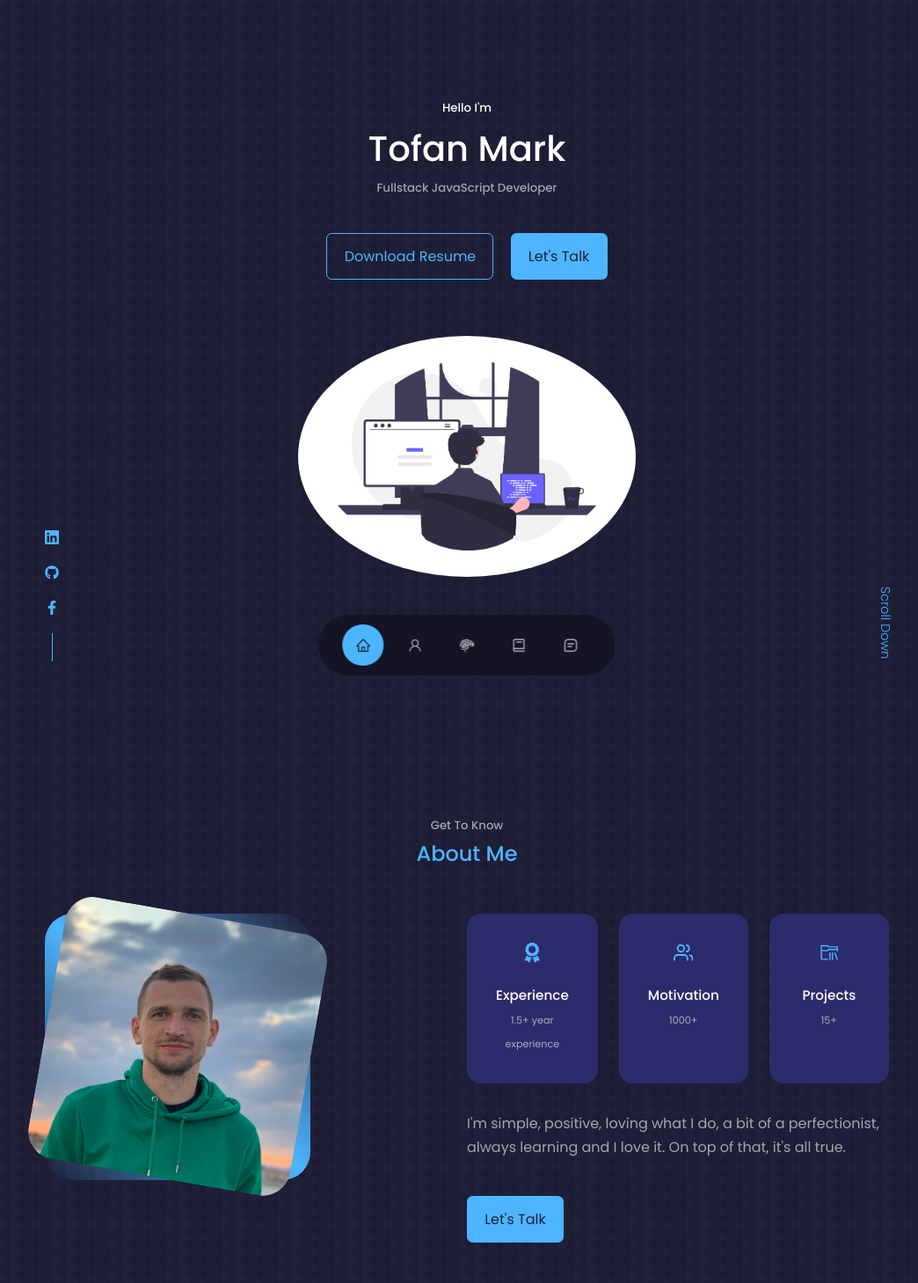
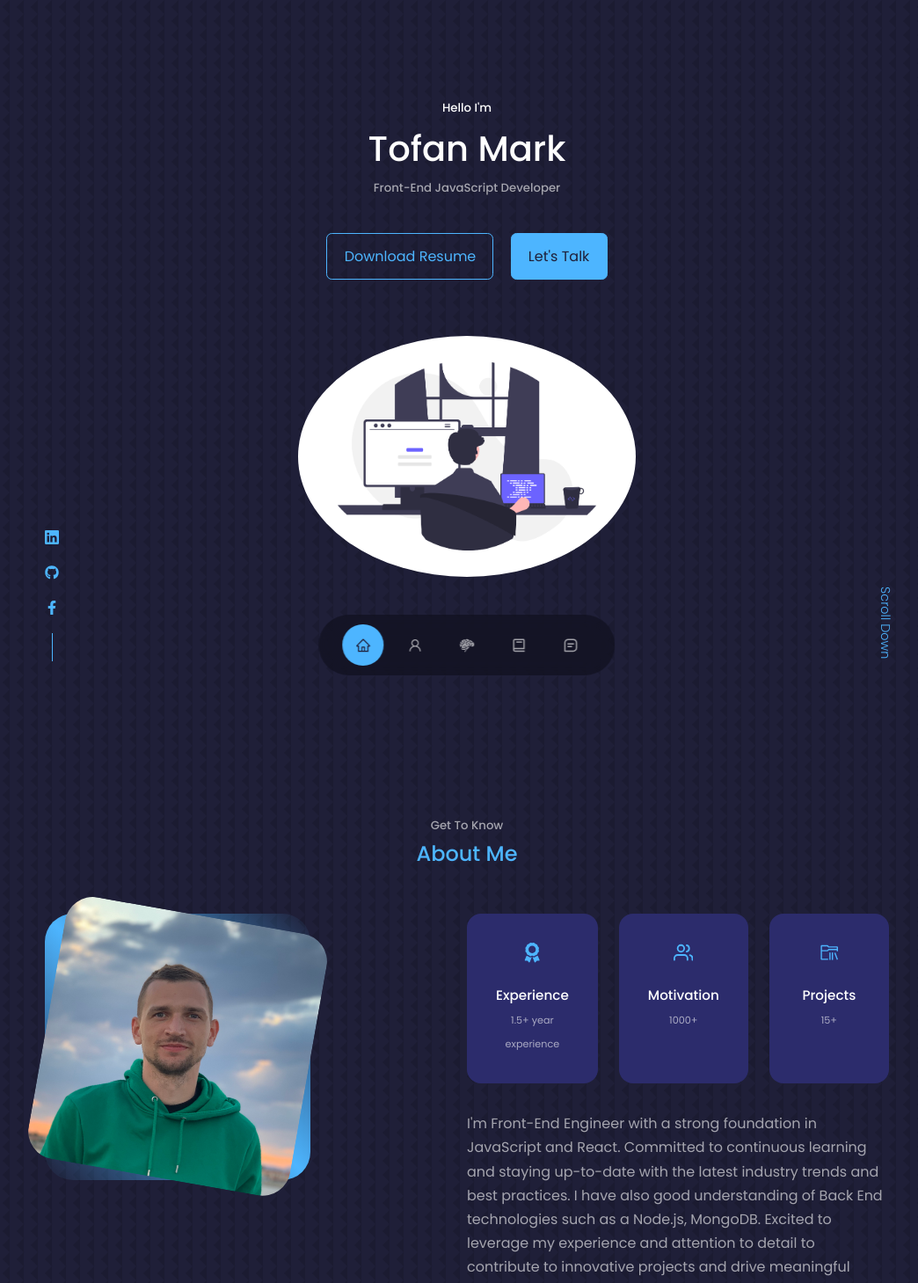
Before and after one commit to Marchelllo27/portfolio-react, a React (Create React App) app: page / in a window 1280 px wide. Shown: the top 1459 px of the page at 88% size, without its empty margins (109-1153 px from the left). Built offline with nearby package versions, Linux system fonts and the light colour scheme.

Commit message:
About me section updated

```diff
--- a/src/components/about/About.jsx
+++ b/src/components/about/About.jsx
@@ -48,8 +48,10 @@ const About = () => {
           </div>
 
           <p>
-            I'm simple, positive, loving what I do, a bit of a perfectionist, always learning and I love it. On top of
-            that, it's all true.
+            I'm Front-End Engineer with a strong foundation in JavaScript and React. Committed to continuous learning and
+            staying up-to-date with the latest industry trends and best practices.
+            I have also good understanding of Back End technologies such as a Node.js, MongoDB.
+            Excited to leverage my experience and attention to detail to contribute to innovative projects and drive meaningful impact.
           </p>
 
           <a href="#contact" className="btn btn-primary" onClick={onLetsTalkHandler}>
--- a/src/components/header/Header.jsx
+++ b/src/components/header/Header.jsx
@@ -16,7 +16,7 @@ const Header = () => {
       <div className={`container ${classes["header__container"]}`}>
         <h5>Hello I'm</h5>
         <h1>Tofan Mark</h1>
-        <h5 className="text-light">Fullstack JavaScript Developer</h5>
+        <h5 className="text-light">Front-End JavaScript Developer</h5>
         <CTA />
         <HeaderSocials />
         <div className={classes.me}>
```
